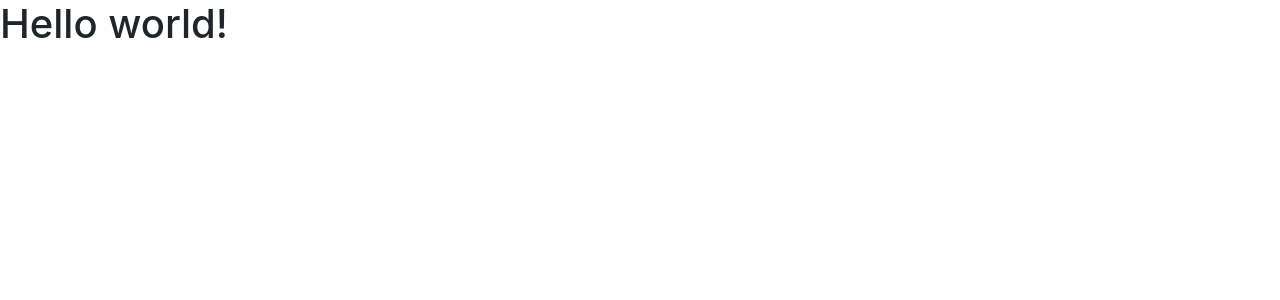
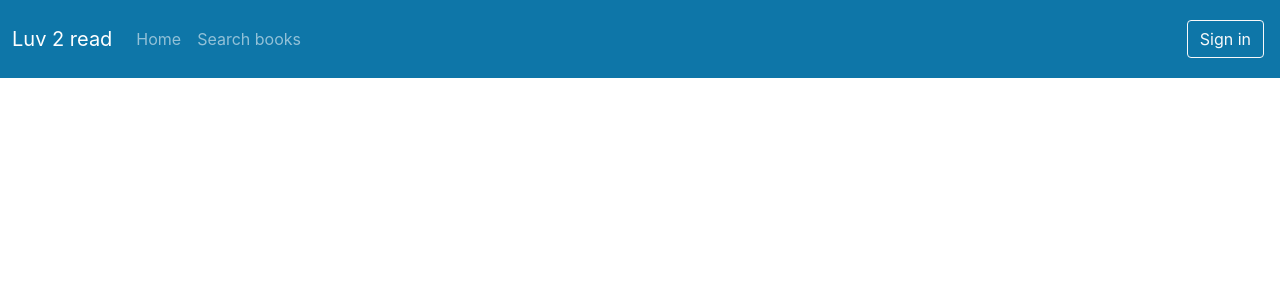
Before and after one commit to DiyanIliev96/library-app, a React (Create React App) app in the folder front-end/library-fe/: page / in a window 1280 px wide. Shown: the top 300 px of the page. Built offline with nearby package versions, Linux system fonts and the light colour scheme; the HTML template or start-up script is replaced by a standard one.

Commit message:
Add navbar

```diff
--- a/front-end/library-fe/src/App.tsx
+++ b/front-end/library-fe/src/App.tsx
@@ -1,11 +1,10 @@
 
 import './App.css';
+import { Navbar } from './layouts/NavbarAndFooter/Navbar';
 
 function App() {
   return (
-    <div className="App">
-      <h1>Hello world!</h1>
-    </div>
+  <Navbar/>
   );
 }
 
--- /dev/null
+++ b/front-end/library-fe/src/layouts/NavbarAndFooter/Navbar.tsx
@@ -0,0 +1,33 @@
+export const Navbar = () => {
+    return (
+        <nav className="navbar navbar-expand-lg navbar-dark main-color py-3">
+            <div className="container-fluid">
+                <span className="navbar-brand">Luv 2 read</span>
+                <button className="navbar-toggler" type="button"
+                data-bs-toggle='collapse'
+                data-bs-target='#navbarNavDropdown'
+                aria-controls="navbarNavDropdown"
+                aria-expanded='false'
+                aria-label="Toggle Navigation"
+                >
+                    <span className="navbar-toggler-icon"></span>
+                </button>
+                <div className="collapse navbar-collapse" id='navbarNavDropdown'>
+                    <ul className="navbar-nav">
+                        <li className="nav-item">
+                            <a className="nav-link" href="#">Home</a>
+                        </li>
+                        <li className="nav-item">
+                            <a className="nav-link" href="#">Search books</a>
+                        </li>
+                    </ul>
+                    <ul className="navbar-nav ms-auto">
+                        <li className="nav-item m-1">
+                            <a type="button" href="#" className="btn btn-outline-light">Sign in</a>
+                        </li>
+                    </ul>
+                </div>
+            </div>
+        </nav>
+    );
+}
```
